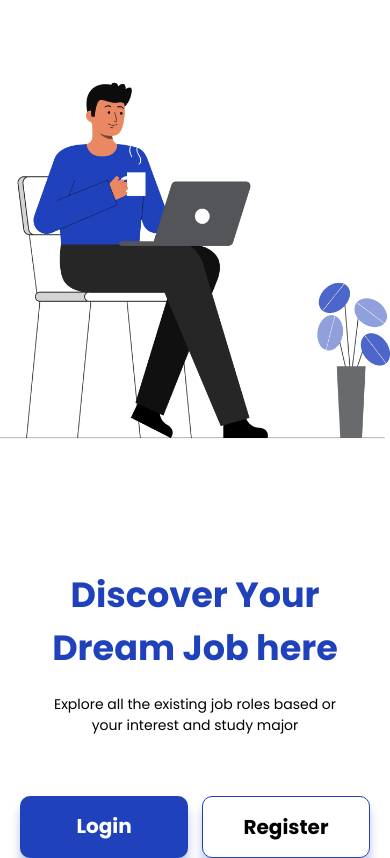
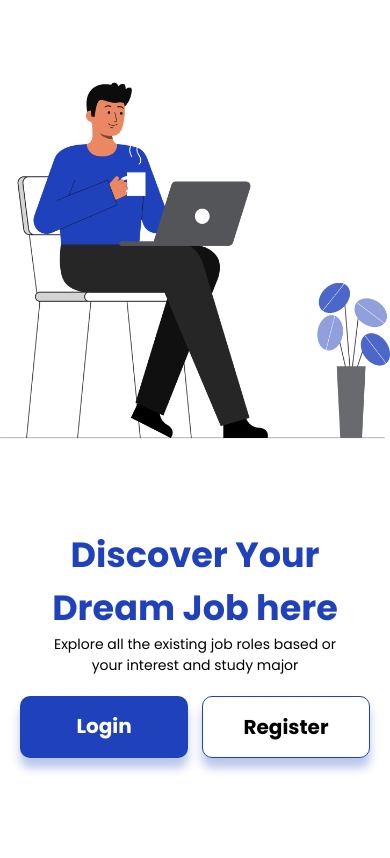
Before and after one commit to erikprakoso/JobSidewalkProject, a React Native app: screen / in a window 390 px wide. Built offline with nearby package versions, Linux system fonts and the light colour scheme.

Commit message:
refactor: WelcomeScreen styles to remove unnecessary padding and margin

```diff
--- a/screens/WelcomeScreen.tsx
+++ b/screens/WelcomeScreen.tsx
@@ -84,7 +84,6 @@ const styles = StyleSheet.create({
     },
     container: {
         paddingHorizontal: Spacing * 4,
-        paddingTop: Spacing * 4,
     },
     title: {
         fontSize: FontSize.xxLarge,
@@ -97,11 +96,10 @@ const styles = StyleSheet.create({
         color: Colors.text,
         fontFamily: Font["poppins-regular"],
         textAlign: "center",
-        marginTop: Spacing * 2,
     },
     containerButton: {
         paddingHorizontal: Spacing * 2,
-        paddingTop: Spacing * 6,
+        paddingTop: Spacing * 2,
         flexDirection: "row",
         justifyContent: "space-between",
     },
```
